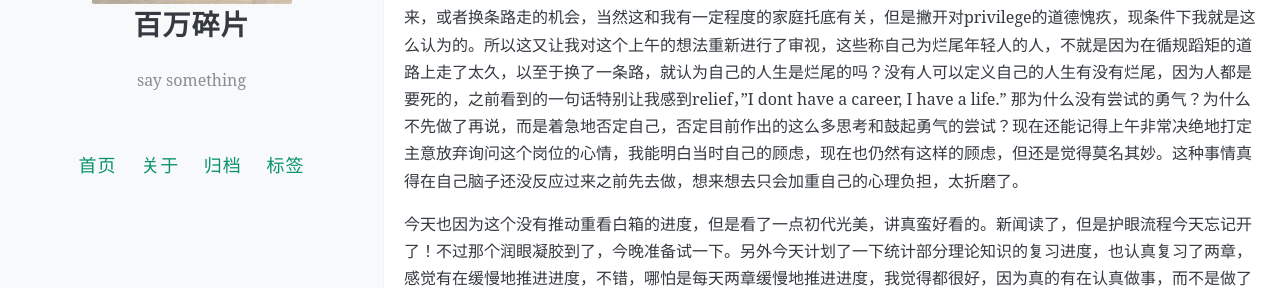
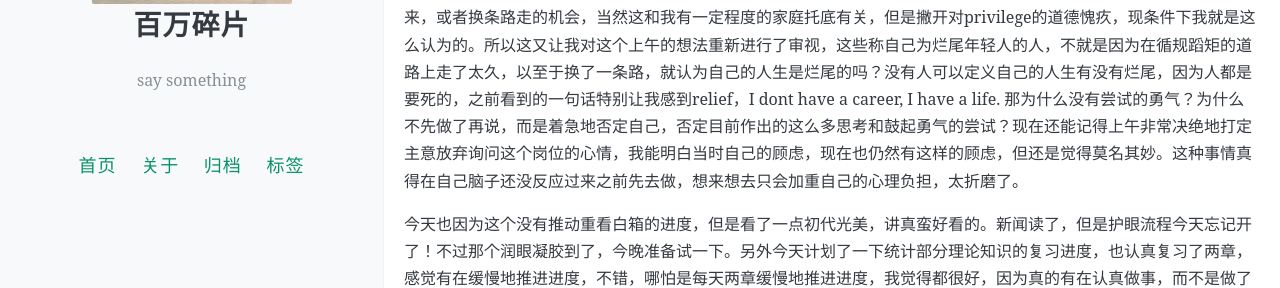
Before and after one commit to violentsilence707/with0utgravity, a Jekyll site: the page built from _posts/2026-10-07-dailyreview1007.md, in a window 1280 px wide. Shown: the part 324-612 px from the top of the page. Built offline with Jekyll 4.4.1, drawn with Linux system fonts in a browser that asks for light colours; comment, search, counter and statistics services are not loaded; some of the changed text lies outside the part shown.

```diff
--- a/_posts/2026-10-07-dailyreview1007.md
+++ b/_posts/2026-10-07-dailyreview1007.md
@@ -9,6 +9,6 @@ comments: true
 
 又在思考动画制作进行这个岗位的事情。之前说过了，现在最好的规划其实是昆山的管理岗位能考上，然后学日语考证，再去做二维动画制片。今天看到一条微博，说到很多人向下竞争是竞争不过的，因为很多人更早进入社会，更早地知道了在这些行业工作需要付出的努力和技能，一个读书的人是根本竞争不过的，所以我在想是不是做制作进行也是这个道理，人家为什么看重你的学历，如果有实际项目经验的人出现？所以我又开始觉得去试制作进行这个岗位不好，还是乖乖考公吧。
 
-唉，但是下午看到“烂尾年轻人”这个概念，我又觉得我永远不会这么看待自己，因为我真的觉得人生什么时候都有从头再来，或者换条路走的机会，当然这和我有一定程度的家庭托底有关，但是撇开对privilege的道德愧疚，现条件下我就是这么认为的。所以这又让我对这个上午的想法重新进行了审视，这些称自己为烂尾年轻人的人，不就是因为在循规蹈矩的道路上走了太久，以至于换了一条路，就认为自己的人生是烂尾的吗？没有人可以定义自己的人生有没有烂尾，因为人都是要死的，之前看到的一句话特别让我感到relief，"I dont have a career, I have a life." 那为什么没有尝试的勇气？为什么不先做了再说，而是着急地否定自己，否定目前作出的这么多思考和鼓起勇气的尝试？现在还能记得上午非常决绝地打定主意放弃询问这个岗位的心情，我能明白当时自己的顾虑，现在也仍然有这样的顾虑，但还是觉得莫名其妙。这种事情真得在自己脑子还没反应过来之前先去做，想来想去只会加重自己的心理负担，太折磨了。
+唉，但是下午看到“烂尾年轻人”这个概念，我又觉得我永远不会这么看待自己，因为我真的觉得人生什么时候都有从头再来，或者换条路走的机会，当然这和我有一定程度的家庭托底有关，但是撇开对privilege的道德愧疚，现条件下我就是这么认为的。所以这又让我对这个上午的想法重新进行了审视，这些称自己为烂尾年轻人的人，不就是因为在循规蹈矩的道路上走了太久，以至于换了一条路，就认为自己的人生是烂尾的吗？没有人可以定义自己的人生有没有烂尾，因为人都是要死的，之前看到的一句话特别让我感到relief，I dont have a career, I have a life. 那为什么没有尝试的勇气？为什么不先做了再说，而是着急地否定自己，否定目前作出的这么多思考和鼓起勇气的尝试？现在还能记得上午非常决绝地打定主意放弃询问这个岗位的心情，我能明白当时自己的顾虑，现在也仍然有这样的顾虑，但还是觉得莫名其妙。这种事情真得在自己脑子还没反应过来之前先去做，想来想去只会加重自己的心理负担，太折磨了。
 
 今天也因为这个没有推动重看白箱的进度，但是看了一点初代光美，讲真蛮好看的。新闻读了，但是护眼流程今天忘记开了！不过那个润眼凝胶到了，今晚准备试一下。另外今天计划了一下统计部分理论知识的复习进度，也认真复习了两章，感觉有在缓慢地推进进度，不错，哪怕是每天两章缓慢地推进进度，我觉得都很好，因为真的有在认真做事，而不是做了计划而没有认真推进，或者只是打算认真推进一天，后面的计划没有做。
```
